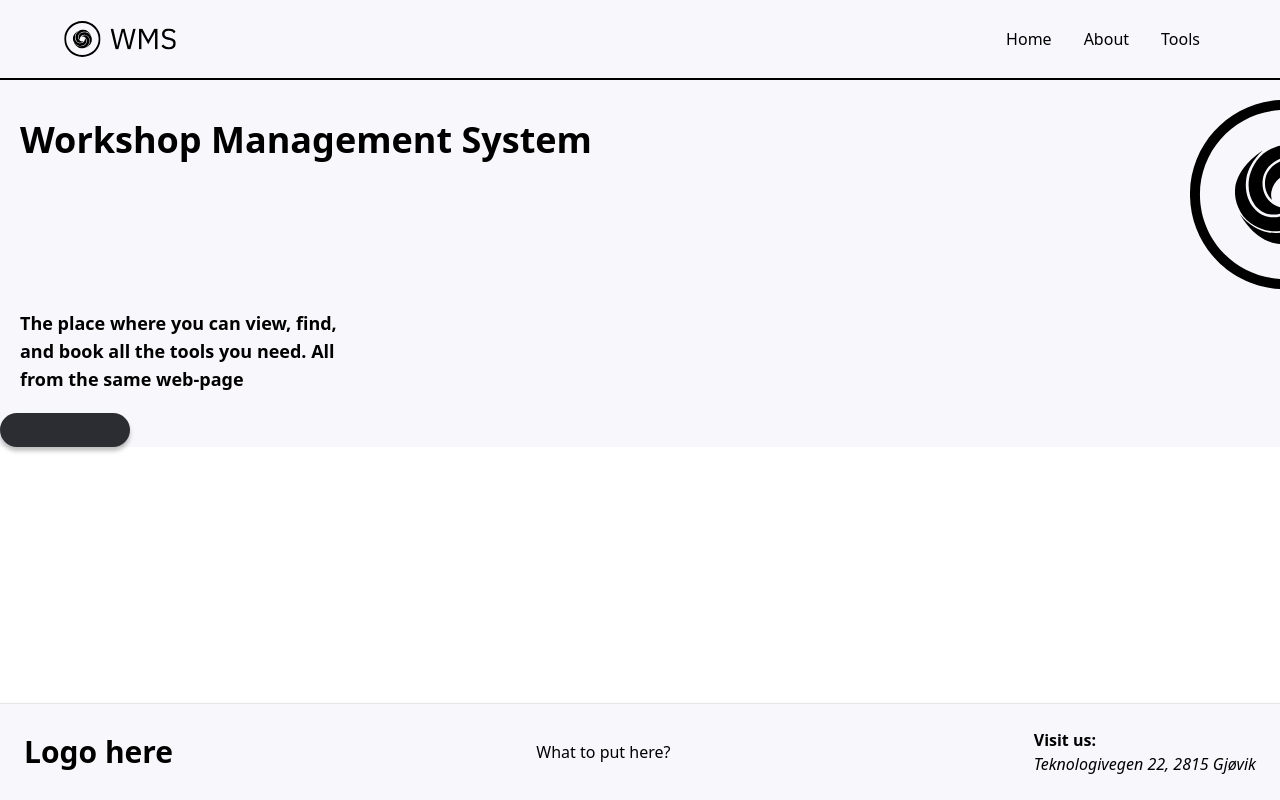
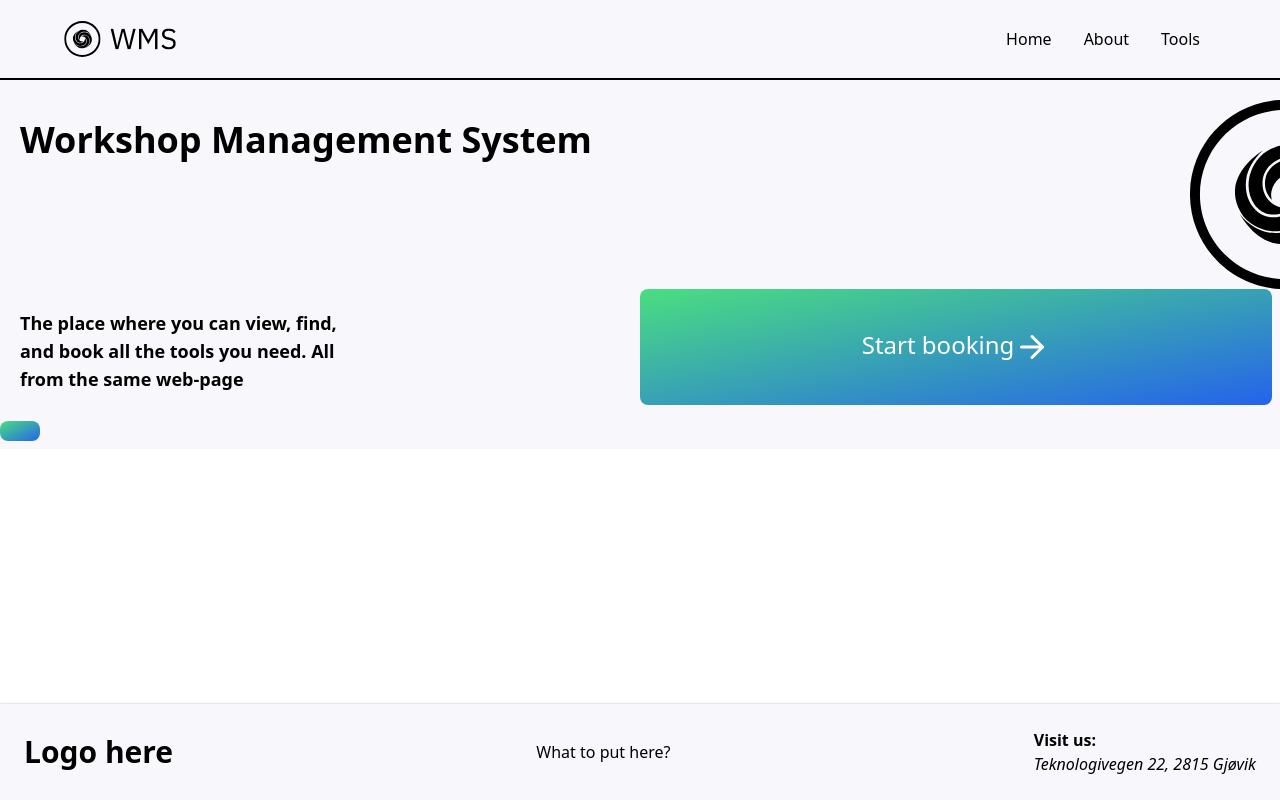
Before and after one commit to tijohans/WorkshopManagementSystem, a React (Vite) app in the folder app/: page / in a window 1280 px wide. Built offline with nearby package versions, Linux system fonts and the light colour scheme.

Commit message:
Tailwind button + added to landingpage

```diff
--- a/app/src/components/Button.css
+++ /dev/null
@@ -1,58 +0,0 @@
-@import url('https://fonts.googleapis.com/css2?family=Atkinson+Hyperlegible&display=swap');
-
-:root{
-    --button-back:#2C2D33;
-    --bird-left:#3CBFBE;
-    --bird-right:#F7D019;
-    --fade-time:0.5s;
-    --gradient-time:1s;
-}
-
-.button-2{
-    display:flex;
-    align-items: center;
-    justify-content:center;
-    padding:1em 4em 1em 4em;
-    background:var(--button-back);
-    border-radius: 100px;
-    border: 1px solid #3cbfbf00;
-    box-shadow: 0px 4px 4px rgba(0, 0, 0, 0.25);
-    transition: all var(--fade-time);
-}
-
-.button-text{
-    color:white;
-    font-family: 'Atkinson Hyperlegible', sans-serif;
-    font-size:3em;
-    transition: all var(--fade-time);
-}
-
-.button-icon{
-    display:flex;
-    align-items:center;
-    justify-content:center;
-    padding:0.5em;
-    margin-left:10%;
-    background: linear-gradient(135deg, var(--bird-left) 0%, var(--bird-right) 100%);
-    border-radius:5px;
-    transition: all var(--gradient-time);
-}
-
-svg{
-    width:3em;
-    height:3em;
-}
-
-.button-2:hover .button-icon{
-    background-position: 4em;
-}
-
-.button-2:hover .button-text{
-    color:var(--button-back);
-}
-
-.button-2:hover{
-    background: #FFFFFF;
-    border: 1px solid #D5D5D5;
-    box-shadow: inset 0px 4px 4px rgba(0, 0, 0, 0.25);
-}
--- a/app/src/components/Button.tsx
+++ b/app/src/components/Button.tsx
@@ -1,25 +1,17 @@
 import React from 'react'
-import './Button.css';
 
 type ButtonProps = {
     text?: String,
     showicon?: Boolean
 }
 
-export default function Button(props: ButtonProps) {
+export default function Button(props: ButtonProps){
   return (
-    <button className="button-2">
-      <div className="button-text">{props.text}</div>
-      {props.showicon == true ? <div className="button-icon"><svg xmlns="http://www.w3.org/2000/svg" viewBox="0 0 24 24" fill="none" stroke="white" stroke-width="2" stroke-linecap="round" stroke-linejoin="round" className="feather feather-arrow-right"><line x1="5" y1="12" x2="19" y2="12"></line><polyline points="12 5 19 12 12 19"></polyline></svg></div>: null}
+      <button type="button" className="text-white bg-gradient-to-br from-green-400 to-blue-600 hover:bg-gradient-to-bl focus:ring-4 focus:outline-none focus:ring-green-200 dark:focus:ring-green-800 font-medium rounded-lg text-2xl px-5 py-2.5 text-center mr-2 mb-2 transition-all duration-500">
+        <div className="flex align-middle justify-center">
+          {props.text}
+          {props.showicon == true ? <img src="icons/arrow-right.svg" className="h-9"/>: null}
+        </div>
       </button>
   )
 }
-
-// export default function Button(props: ButtonProps) {
-//   return (
-//     <button className="bg-shark-900 text-shark-50 text-xl font-bold py-2 px-4 rounded-lg font-sans flex p-8">
-//       {props.text}
-//       <div className="bg-gradient-to-r from-pelorous-400 to-ripe-lemon-400 flex align-middle justify-center rounded-lg"><svg xmlns="http://www.w3.org/2000/svg" width="24" height="24" viewBox="0 0 24 24" fill="none" stroke="white" stroke-width="2" stroke-linecap="round" stroke-linejoin="round" className="feather feather-arrow-right"><line x1="5" y1="12" x2="19" y2="12"></line><polyline points="12 5 19 12 12 19"></polyline></svg></div>
-//       </button>
-//   )
-// }
--- a/app/src/components/Landing-Page.tsx
+++ b/app/src/components/Landing-Page.tsx
@@ -1,4 +1,5 @@
 import React from 'react'
+import Button from './Button'
 
 type LandingProps = {
     heading?: String,
@@ -13,6 +14,7 @@ export default function Landing({heading, paragraph}: LandingProps) {
     <img src="../../public/WMS_image_logo.svg" alt="logo" className="col-span-1 justify-self-end" />
     {/* </div> */}
     <p className="text-lg w-80 font-bold m-5">{paragraph}</p>
+    <Button text="Start booking" showicon={true}/>
     </div>
   )
 }
```
Also changed, not shown: app/public/icons/arrow-right.svg.
